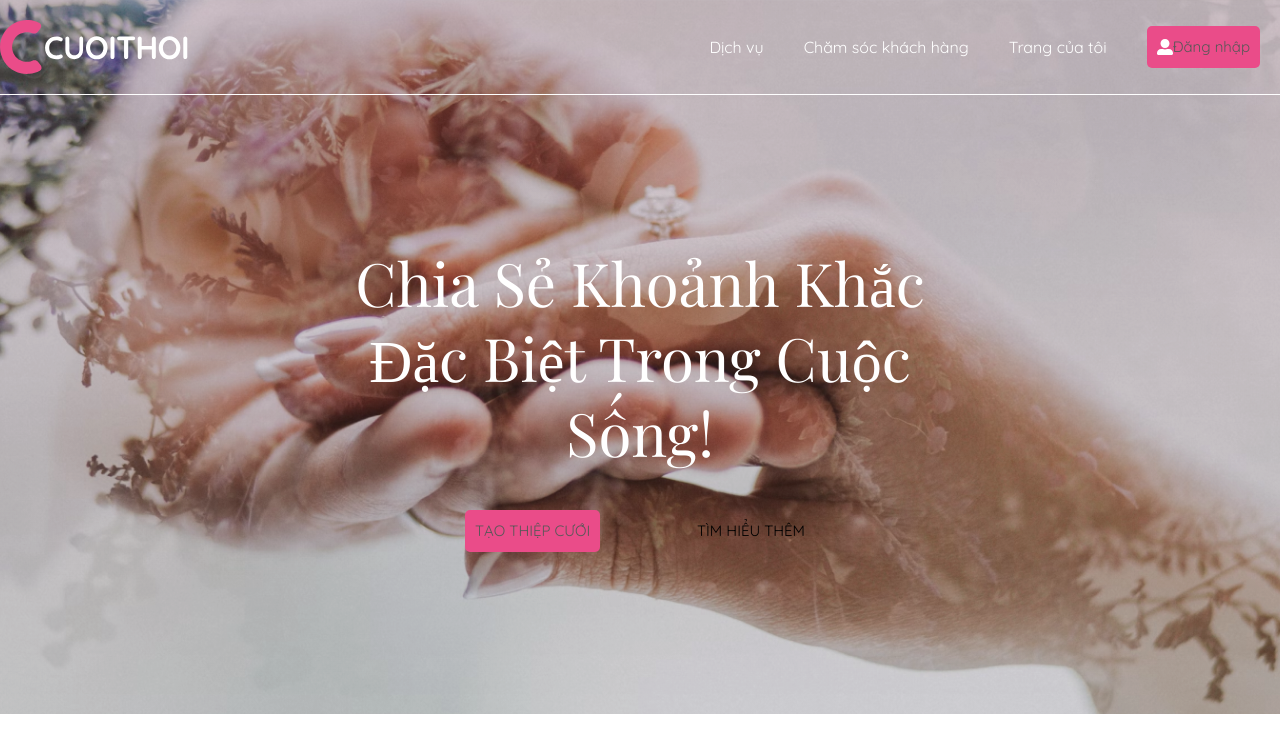
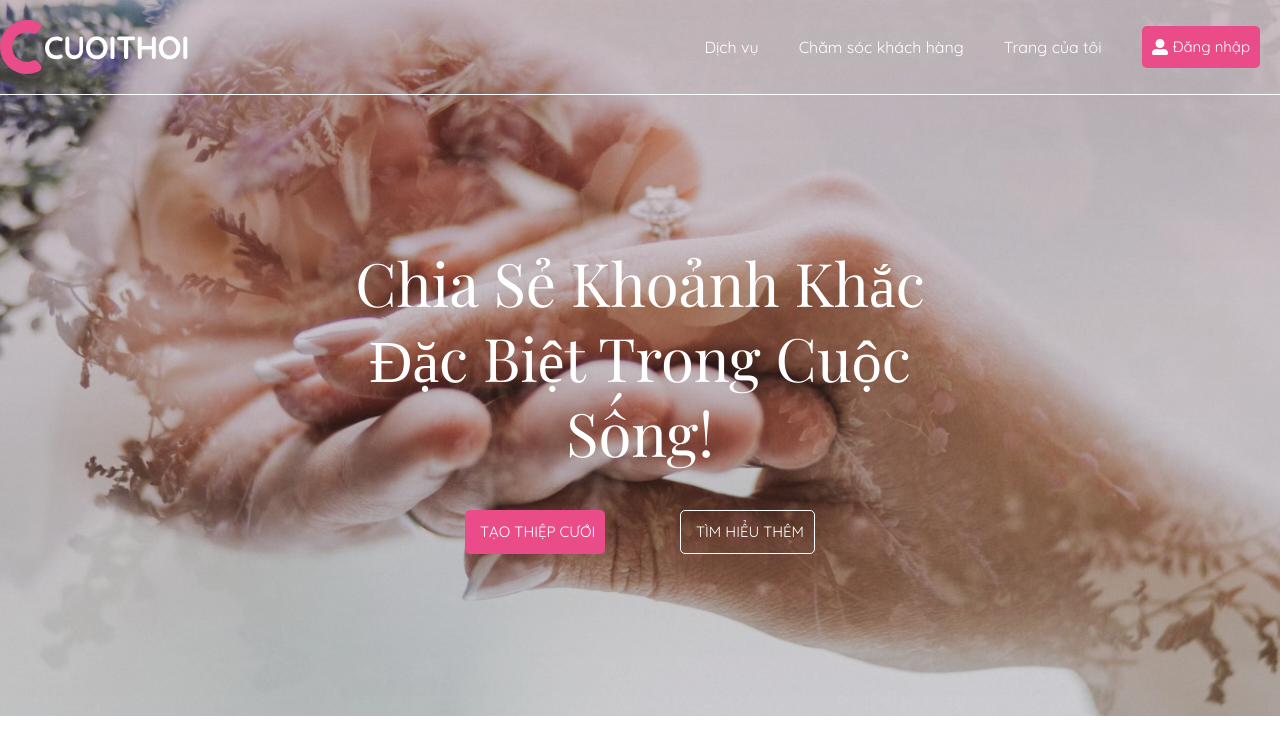
Before and after one commit to mynguyen98/wedding-project, a React (Create React App) app: page / in a window 1280 px wide. Shown: the top 754 px of the page. Built offline with nearby package versions, Linux system fonts and the light colour scheme; a web font is replaced by a local one.

Commit message:
resolve conflict

```diff
--- a/src/components/button/index.js
+++ b/src/components/button/index.js
@@ -22,14 +22,14 @@ export const Button = ({
     let containerStyle = styles.pinkButton
 
     switch (buttonStyle) {
-      case BUTTON_STYLES.RED:
-        containerStyle = styles.redButton
-        break
       case BUTTON_STYLES.PINK:
         containerStyle = styles.pinkButton
         break
-      case BUTTON_STYLES.GRAY:
-        containerStyle = styles.grayButton
+
+      case BUTTON_STYLES.WHITE:
+        containerStyle = styles.whiteButton
+        break
+
       default:
         containerStyle = styles.grayButton
         break
@@ -42,17 +42,14 @@ export const Button = ({
     let color
 
     switch (buttonStyle) {
-      case BUTTON_STYLES.RED:
+      case BUTTON_STYLES.PINK:
         color = styles.white
         break
-      case BUTTON_STYLES.PINK:
-        color = styles.red
-        break
       case BUTTON_STYLES.WHITE:
-        color = styles.black
+        color = styles.white
         break
       default:
-        color = styles.light_gray
+        color = styles.black
         break
     }
     return textColor || color
@@ -61,7 +58,7 @@ export const Button = ({
   const getTextStyle = useMemo(() => {
     const color = getTextColor
 
-    return `${styles.text} ${color}`
+    return `${styles.text} ${styles.padding} ${color}`
   }, [getTextColor])
 
   return (
```
